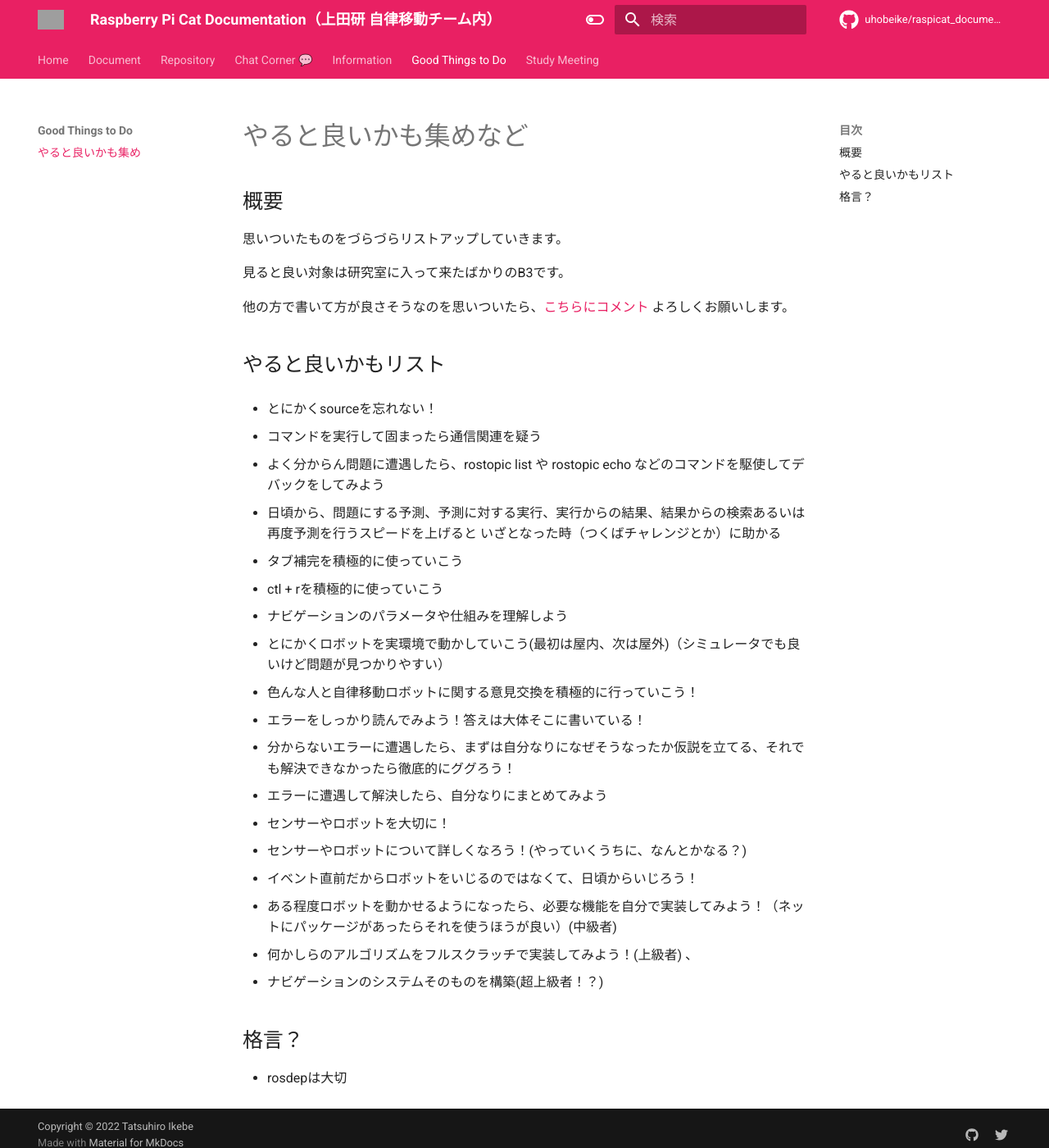
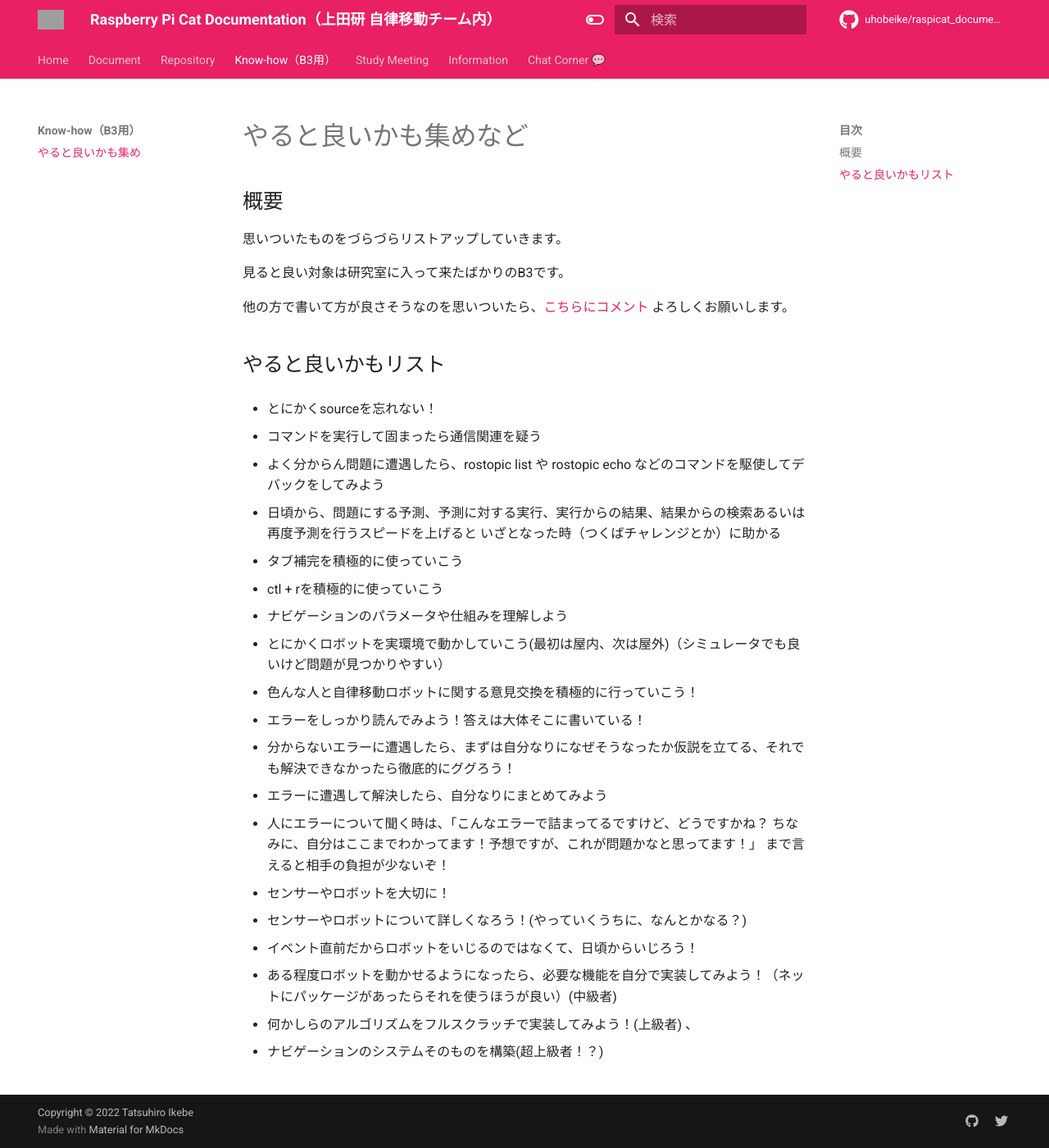
Before and after one commit to CIT-Autonomous-Robot-Lab/raspicat_documentation, an MkDocs documentation site: the page built from docs/know_how/know_how.md, in a window 1280 px wide and 1400 px high. Shown: the whole window at 82% size. Built offline with MkDocs 1.6.1 and Material for MkDocs 9.7.7, drawn with Linux system fonts in a browser that asks for light colours; comment, search, counter and statistics services are not loaded; grey boxes are pictures that could not be loaded.

Commit message:
Fix/nav tab order (#49)
* Rename

* Fix nav tab order

```diff
--- a/docs/good_things_to_do/good_things_to_do.md
+++ b/docs/know_how/know_how.md
@@ -35,6 +35,10 @@
 
 * エラーに遭遇して解決したら、自分なりにまとめてみよう
 
+* 人にエラーについて聞く時は、「こんなエラーで詰まってるですけど、どうですかね？
+ちなみに、自分はここまでわかってます！予想ですが、これが問題かなと思ってます！」
+まで言えると相手の負担が少ないぞ！
+
 * センサーやロボットを大切に！
 
 * センサーやロボットについて詳しくなろう！(やっていくうちに、なんとかなる？)
@@ -46,6 +50,3 @@
 * 何かしらのアルゴリズムをフルスクラッチで実装してみよう！(上級者)
 、
 * ナビゲーションのシステムそのものを構築(超上級者！？)
-
-## 格言？
-* rosdepは大切
--- a/mkdocs.yml
+++ b/mkdocs.yml
@@ -115,20 +115,8 @@ nav:
 - Repository:
   - Raspberry Pi Cat関連のリポジトリ: repository/repository.md
   - Raspberry Pi Cat関連のリポジトリの説明(簡単に): repository/repository_description.md
-- Chat Corner 💬:
-  - News📰 : chat_corner/news.md
-  - 要望: chat_corner/request.md
-  - エラー集/解決策:
-    - Raspberry Pi Cat: chat_corner/error_resolution/raspicat_error_resolution.md
-    - Raspberry Pi Cat（WSL2）: chat_corner/error_resolution/raspicat_error_resolution_wsl2.md
-    - Raspberry Pi Cat V2: chat_corner/error_resolution/raspicat_v2_error_resolution.md
-    - Raspberry Pi Cat V2（WSL2）: chat_corner/error_resolution/raspicat_v2_error_resolution_wsl2.md
-  - メモ(誰でもどうぞw): chat_corner/memo.md
-- Information:
-  - 上田研にある移動ロボット/センサー: information/robot_sensor.md
-  - 動画集: information/raspicat_mp4.md
-- Good Things to Do:
-  - やると良いかも集め: good_things_to_do/good_things_to_do.md
+- Know-how（B3用）:
+  - やると良いかも集め: know_how/know_how.md
 - Study Meeting:
   - Gitを学ぶ回: study_meeting/2022_git_github/git.md
   - GitHubを学ぶ回: study_meeting/2022_git_github/github.md
@@ -139,3 +127,15 @@ nav:
     - 第2回 : study_meeting/2022_detailed_explanation_probabilistic_robotics/2.md
     - 第3回 : study_meeting/2022_detailed_explanation_probabilistic_robotics/3.md
     - 第4回 : study_meeting/2022_detailed_explanation_probabilistic_robotics/4.md
+- Information:
+  - 上田研にある移動ロボット/センサー: information/robot_sensor.md
+  - 動画集: information/raspicat_mp4.md
+- Chat Corner 💬:
+  - News📰 : chat_corner/news.md
+  - 要望: chat_corner/request.md
+  - エラー集/解決策:
+    - Raspberry Pi Cat: chat_corner/error_resolution/raspicat_error_resolution.md
+    - Raspberry Pi Cat（WSL2）: chat_corner/error_resolution/raspicat_error_resolution_wsl2.md
+    - Raspberry Pi Cat V2: chat_corner/error_resolution/raspicat_v2_error_resolution.md
+    - Raspberry Pi Cat V2（WSL2）: chat_corner/error_resolution/raspicat_v2_error_resolution_wsl2.md
+  - メモ(誰でもどうぞw): chat_corner/memo.md
```
